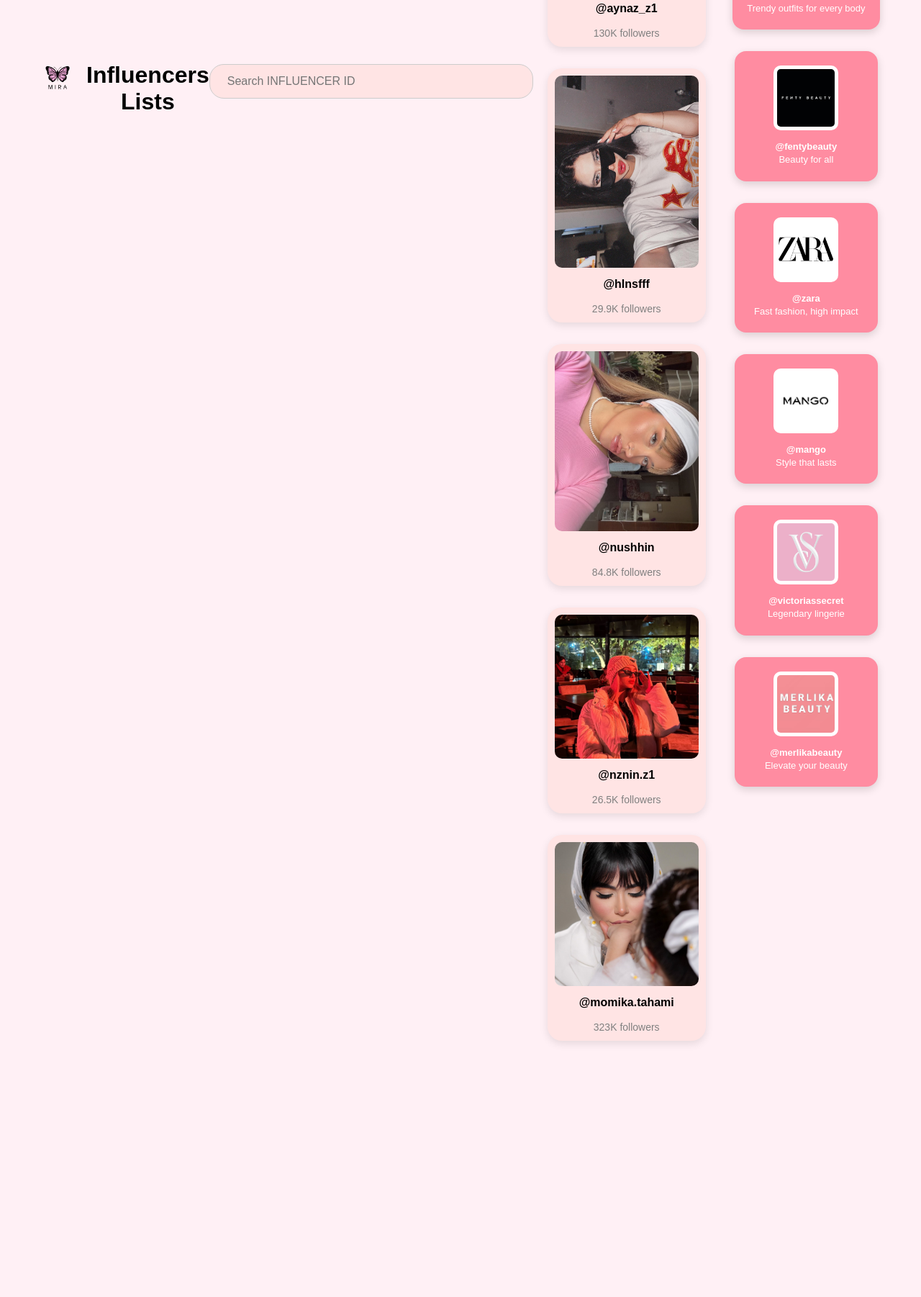
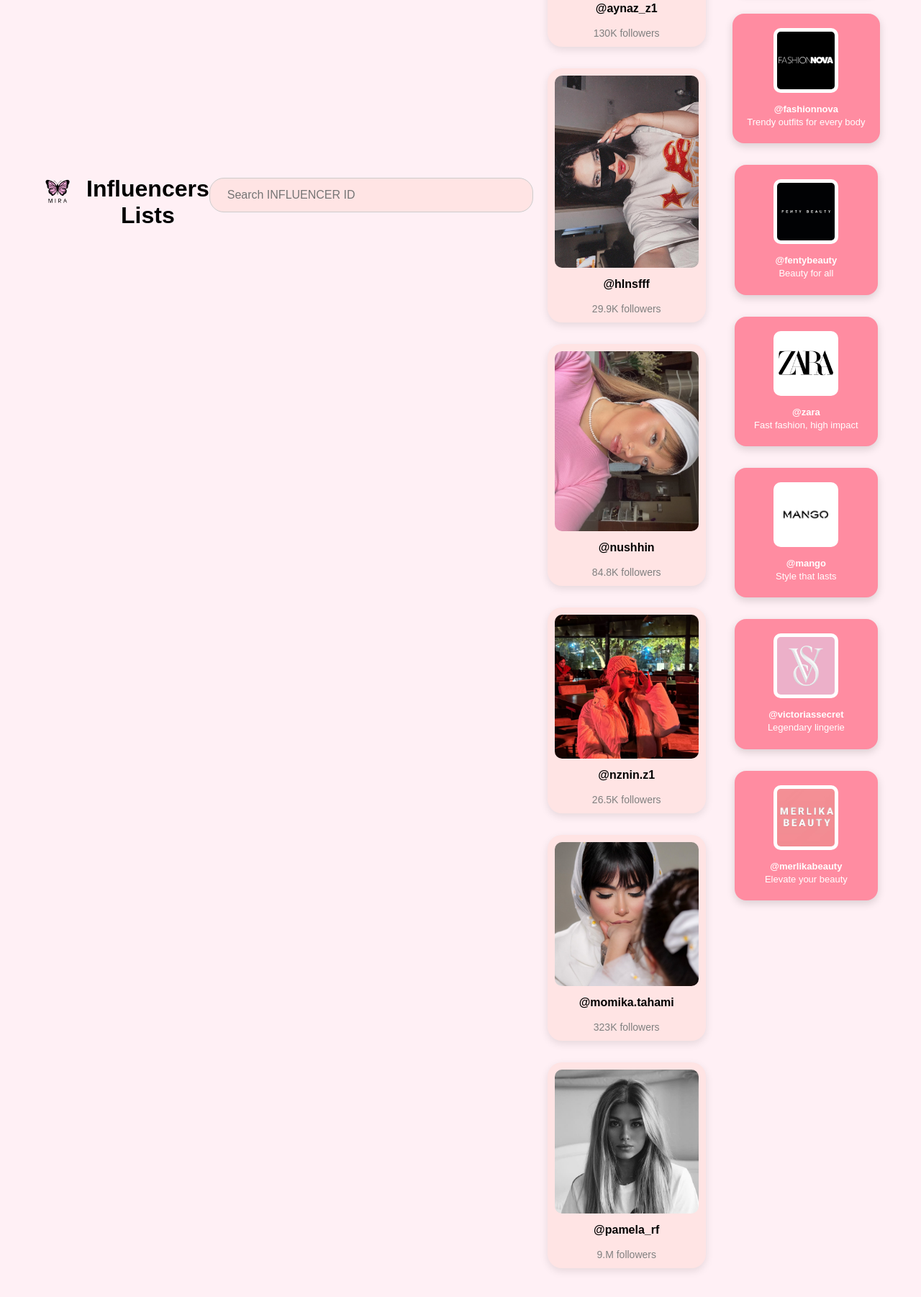
Before and after one commit to melikayar/socialmira, a Flask app: page / in a window 1280 px wide. Shown: the part 1320-3122 px from the top of the page at 72% size. Before the commit the page ends 2770 px from the top, so only its background shows below. Run offline with Flask 3, Linux system fonts and the light colour scheme.

Commit message:
Add Pamela to influencer list

```diff
--- a/app/templates/home.html
+++ b/app/templates/home.html
@@ -112,6 +112,15 @@
   <span>323K followers</span>
 </div>
 
+<div class="influencer-card">
+  <a href="https://www.instagram.com/pamela_rf/" target="_blank">
+    <img src="{{ url_for('static', filename='images/pamela.jpg') }}" alt="pamela_rf">
+  </a>
+  <p>@pamela_rf</p>
+  <span> 9.M followers</span>
+</div>
+
+
 </div>
 <div class="influencer-scroll-wrapper">
   <div class="influencer-list">
```
Also changed, not shown: app/static/images/pamela.jpg (added).
